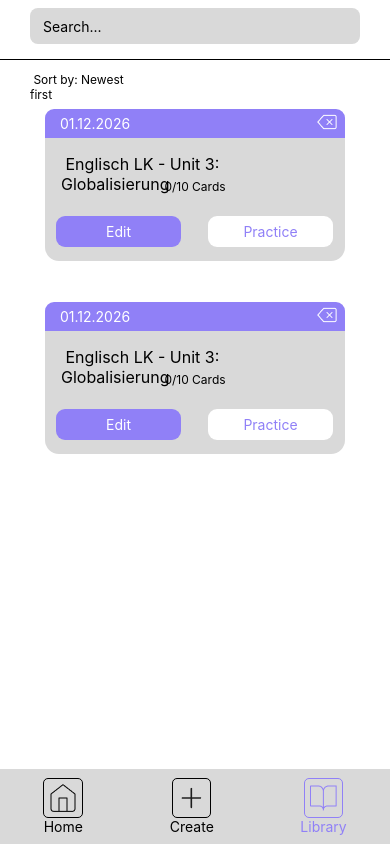
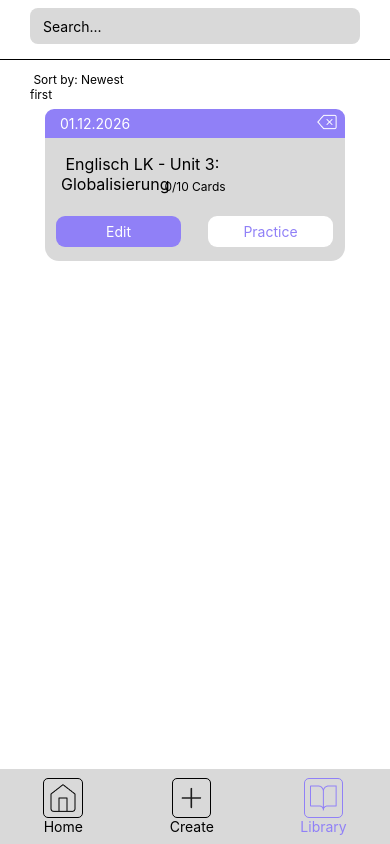
Before and after one commit to trungvt138/flip_it, a React Native app: screen /Library in a window 390 px wide. Built offline with nearby package versions, Linux system fonts and the light colour scheme.

Commit message:
fix Library and wire to Practice

```diff
--- a/src/components/Card.js
+++ b/src/components/Card.js
@@ -7,15 +7,23 @@ export default function Card(props) {
 
             <LabeledInputs
                 label={"Front:"}
+                value={props.front}
+                onChangeText={(text) => props.onChangeFront(props.index, text)}
                 rightElement={
                     <TouchableOpacity onPress={() => props.onDelete(props.index)}>
-                        <Image source={require('../../assets/minus.png')}
+                        <Image
+                            source={require('../../assets/minus.png')}
                             style={styles.image}
                         />
                     </TouchableOpacity>
                 }
             />
-            <LabeledInputs label={"Back:"} style={styles.labeledInputBack}/>
+            <LabeledInputs
+                label={"Back:"}
+                value={props.back}
+                onChangeText={(text) => props.onChangeBack(props.index, text)}
+                style={styles.labeledInputBack}
+            />
         </View>
     )
 }
--- a/src/components/LearningBox.js
+++ b/src/components/LearningBox.js
@@ -1,13 +1,15 @@
 import { StyleSheet, View, Text, TouchableOpacity } from "react-native";
 import { Image } from "react-native";
+import { useNavigation } from "@react-navigation/native";
 
-export default function LearningBox() {
+export default function LearningBox(props) {
+  const navigation = useNavigation();
   return (
     <View style={styles.learningBox}>
 
       <View style={styles.header}>
         <Text style={styles.datum}> 01.12.2026 </Text>
-        <TouchableOpacity style={styles.deleteButton}>
+        <TouchableOpacity style={styles.deleteButton} onPress={() => props.onDelete(props.id)}>
         <Image source={require("../../assets/Delete.png")}/>
         </TouchableOpacity>
       </View>
@@ -19,7 +21,7 @@ export default function LearningBox() {
         <Text style={{ color: 'white' }}> Edit </Text>
       </TouchableOpacity>
 
-      <TouchableOpacity style={styles.practiceButton} >
+      <TouchableOpacity style={styles.practiceButton} onPress={() => navigation.navigate('Practice')}>
         <Text style={{ color: '#9080F7' }}> Practice </Text>
       </TouchableOpacity>
     </View>
@@ -32,8 +34,6 @@ const styles = StyleSheet.create({
     width: 300,
     height: 152,
     borderRadius: 14,
-    marginTop: 15,
-    marginBottom: 26,
     backgroundColor: '#D9D9D9',
   },
 
--- a/src/hooks/useCards.js
+++ b/src/hooks/useCards.js
@@ -1,7 +1,9 @@
 import { useState } from 'react';
 
 export function useCards() {
-  const [cards, setCards] = useState([]);
+  const [cards, setCards] = useState([
+    { front: '', back: '' },
+  ]);
 
   function addCard(card) {
     setCards((prevCards) => {
--- /dev/null
+++ b/src/hooks/useLearningBoxes.js
@@ -0,0 +1,20 @@
+import { useState } from 'react';
+
+export function useLearningBoxes() {
+    const [learningCards, setLearningBoxes] = useState([
+        { name: 'Englisch LK - Unit 3: Globalisierung', date: '01.12.2026', cardCount: 10 }
+    ]);
+
+    function addLearningBox(card) {
+        setLearningBoxes((prevBoxes) => {
+            return [...prevBoxes, card];
+        });
+    }
+
+    function deleteLearningBox(index) {
+        setLearningBoxes((prevBoxes) => {
+            return prevBoxes.filter((box, i) => i !== index);
+        });
+    }
+    return { learningCards, addLearningBox, deleteLearningBox };
+}
--- a/src/screens/Library.js
+++ b/src/screens/Library.js
@@ -5,8 +5,10 @@ import TextBox from '../components/TextBox';
 import HorizontalRuler from '../components/HorizontalRuler';
 import Navbar from '../components/Navbar'
 import LearningBox from '../components/LearningBox';
+import { useLearningBoxes } from '../hooks/useLearningBoxes';
 
 export default function Library() {
+    const { learningCards, addLearningBox, deleteLearningBox } = useLearningBoxes();
     return (
         <SafeAreaProvider>
             <SafeAreaView style={styles.container}>
@@ -15,9 +17,10 @@ export default function Library() {
                     <HorizontalRuler />
                     <Text style={styles.sortText}> Sort by: Newest first </Text>
 
-                    <ScrollView style={{width: '100%'}} contentContainerStyle={{alignItems: 'center'}}>
-                        <LearningBox />
-                        <LearningBox />
+                    <ScrollView style={{width: '100%'}} contentContainerStyle={{alignItems: 'center', gap: 38}}>
+                        {learningCards.map((card, index) => (
+                            <LearningBox key={index} card={card} onDelete={() => deleteLearningBox(index)} />
+                        ))}
                     </ScrollView>
                 </View>
                 <Navbar />
@@ -48,6 +51,7 @@ const styles = StyleSheet.create({
         height: 22,
         fontSize: 12,
         color: 'black',
-        alignSelf: 'flex-start'
+        alignSelf: 'flex-start',
+        marginBottom: 15,
     }
 });
```
